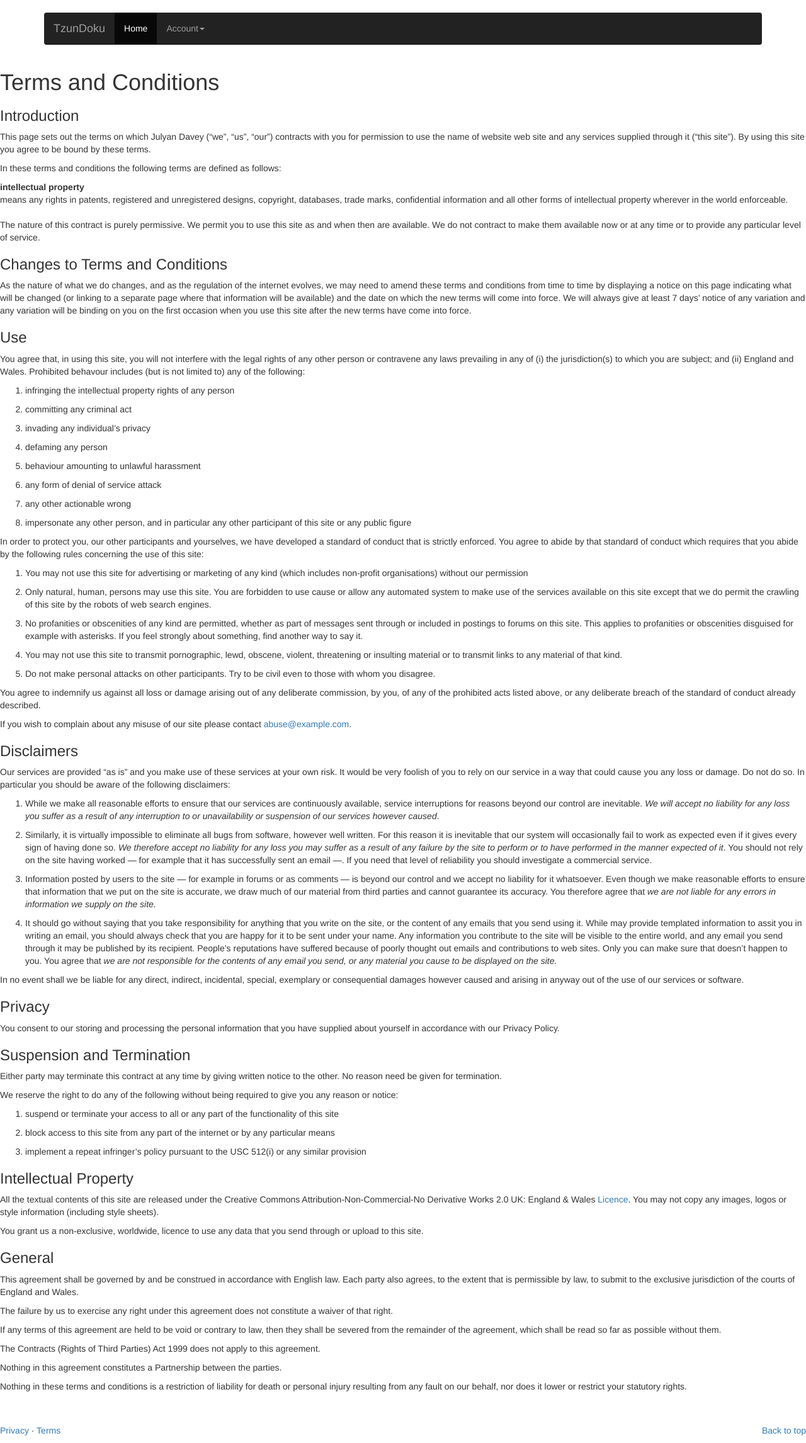
After one commit to larriant/tzundoku, a Flask app: page /terms in a window 1280 px wide. The commit adds this page. Shown: the whole page at 63% size. Run offline with Flask 2, Linux system fonts and the light colour scheme; some libraries are stand-ins or nearby versions.

Commit message:
Added terms and conditions and placeholder privacy policy

```diff
--- /dev/null
+++ b/tzundoku/legal/privacy.html
@@ -0,0 +1,2 @@
+<h1 id="privacy-policy">Privacy Policy</h1>
+<p>This policy is under construction.</p>
--- /dev/null
+++ b/tzundoku/legal/terms.html
@@ -0,0 +1,63 @@
+<h1 id="terms-and-conditions">Terms and Conditions</h1>
+<h3 id="introduction">Introduction</h3>
+<p>This page sets out the terms on which ENTITYDESCRIPTION (“we”, “us”, “our”) contracts with you for permission to use the <span>name of website</span> web site and any services supplied through it (“this site”). By using this site you agree to be bound by these terms.</p>
+<p>In these terms and conditions the following terms are defined as follows:</p>
+<dl>
+<dt>intellectual property</dt>
+<dd><p>means any rights in patents, registered and unregistered designs, copyright, databases, trade marks, confidential information and all other forms of intellectual property wherever in the world enforceable.</p>
+</dd>
+</dl>
+<p>The nature of this contract is purely permissive. We permit you to use this site as and when then are available. We do not contract to make them available now or at any time or to provide any particular level of service.</p>
+<h3 id="changes-to-terms-and-conditions">Changes to Terms and Conditions</h3>
+<p>As the nature of what we do changes, and as the regulation of the internet evolves, we may need to amend these terms and conditions from time to time by displaying a notice on this page indicating what will be changed (or linking to a separate page where that information will be available) and the date on which the new terms will come into force. We will always give at least 7 days’ notice of any variation and any variation will be binding on you on the first occasion when you use this site after the new terms have come into force.</p>
+<h3 id="use">Use</h3>
+<p>You agree that, in using this site, you will not interfere with the legal rights of any other person or contravene any laws prevailing in any of (i) the jurisdiction(s) to which you are subject; and (ii) England and Wales. Prohibited behavour includes (but is not limited to) any of the following:</p>
+<ol>
+<li><p>infringing the intellectual property rights of any person</p></li>
+<li><p>committing any criminal act</p></li>
+<li><p>invading any individual’s privacy</p></li>
+<li><p>defaming any person</p></li>
+<li><p>behaviour amounting to unlawful harassment</p></li>
+<li><p>any form of denial of service attack</p></li>
+<li><p>any other actionable wrong</p></li>
+<li><p>impersonate any other person, and in particular any other participant of this site or any public figure</p></li>
+</ol>
+<p>In order to protect you, our other participants and yourselves, we have developed a standard of conduct that is strictly enforced. You agree to abide by that standard of conduct which requires that you abide by the following rules concerning the use of this site:</p>
+<ol>
+<li><p>You may not use this site for advertising or marketing of any kind (which includes non-profit organisations) without our permission</p></li>
+<li><p>Only natural, human, persons may use this site. You are forbidden to use cause or allow any automated system to make use of the services available on this site except that we do permit the crawling of this site by the robots of web search engines.</p></li>
+<li><p>No profanities or obscenities of any kind are permitted, whether as part of messages sent through or included in postings to forums on this site. This applies to profanities or obscenities disguised for example with asterisks. If you feel strongly about something, find another way to say it.</p></li>
+<li><p>You may not use this site to transmit pornographic, lewd, obscene, violent, threatening or insulting material or to transmit links to any material of that kind.</p></li>
+<li><p>Do not make personal attacks on other participants. Try to be civil even to those with whom you disagree.</p></li>
+</ol>
+<p>You agree to indemnify us against all loss or damage arising out of any deliberate commission, by you, of any of the prohibited acts listed above, or any deliberate breach of the standard of conduct already described.</p>
+<p>If you wish to complain about any misuse of our site please contact <a href=""><span>abuse@example.com</span></a>.</p>
+<h3 id="disclaimers">Disclaimers</h3>
+<p>Our services are provided “as is” and you make use of these services at your own risk. It would be very foolish of you to rely on our service in a way that could cause you any loss or damage. Do not do so. In particular you should be aware of the following disclaimers:</p>
+<ol>
+<li><p>While we make all reasonable efforts to ensure that our services are continuously available, service interruptions for reasons beyond our control are inevitable. <em>We will accept no liability for any loss you suffer as a result of any interruption to or unavailability or suspension of our services however caused</em>.</p></li>
+<li><p>Similarly, it is virtually impossible to eliminate all bugs from software, however well written. For this reason it is inevitable that our system will occasionally fail to work as expected even if it gives every sign of having done so. <em>We therefore accept no liability for any loss you may suffer as a result of any failure by the site to perform or to have performed in the manner expected of it</em>. You should not rely on the site having worked — for example that it has successfully sent an email —. If you need that level of reliability you should investigate a commercial service.</p></li>
+<li><p>Information posted by users to the site — for example in forums or as comments — is beyond our control and we accept no liability for it whatsoever. Even though we make reasonable efforts to ensure that information that we put on the site is accurate, we draw much of our material from third parties and cannot guarantee its accuracy. You therefore agree that <em>we are not liable for any errors in information we supply on the site.</em></p></li>
+<li><p>It should go without saying that you take responsibility for anything that you write on the site, or the content of any emails that you send using it. While may provide templated information to assit you in writing an email, you should always check that you are happy for it to be sent under your name. Any information you contribute to the site will be visible to the entire world, and any email you send through it may be published by its recipient. People’s reputations have suffered because of poorly thought out emails and contributions to web sites. Only you can make sure that doesn’t happen to you. You agree that <em>we are not responsible for the contents of any email you send, or any material you cause to be displayed on the site.</em></p></li>
+</ol>
+<p>In no event shall we be liable for any direct, indirect, incidental, special, exemplary or consequential damages however caused and arising in anyway out of the use of our services or software.</p>
+<h3 id="privacy">Privacy</h3>
+<p>You consent to our storing and processing the personal information that you have supplied about yourself in accordance with our Privacy Policy.</p>
+<h3 id="suspension-and-termination">Suspension and Termination</h3>
+<p>Either party may terminate this contract at any time by giving written notice to the other. No reason need be given for termination.</p>
+<p>We reserve the right to do any of the following without being required to give you any reason or notice:</p>
+<ol>
+<li><p>suspend or terminate your access to all or any part of the functionality of this site</p></li>
+<li><p>block access to this site from any part of the internet or by any particular means</p></li>
+<li><p>implement a repeat infringer’s policy pursuant to the USC 512(i) or any similar provision</p></li>
+</ol>
+<h3 id="intellectual-property">Intellectual Property</h3>
+<p>All the textual contents of this site are released under the <span>Creative Commons Attribution-Non-Commercial-No Derivative Works 2.0 UK: England &amp; Wales <a href="http://creativecommons.org/licenses/by-nc-nd/2.0/uk/">Licence</a></span>. You may not copy any images, logos or style information (including style sheets).</p>
+<p>You grant us a non-exclusive, worldwide, licence to use any data that you send through or upload to this site.</p>
+<h3 id="general">General</h3>
+<p>This agreement shall be governed by and be construed in accordance with English law. Each party also agrees, to the extent that is permissible by law, to submit to the exclusive jurisdiction of the courts of England and Wales.</p>
+<p>The failure by us to exercise any right under this agreement does not constitute a waiver of that right.</p>
+<p>If any terms of this agreement are held to be void or contrary to law, then they shall be severed from the remainder of the agreement, which shall be read so far as possible without them.</p>
+<p>The Contracts (Rights of Third Parties) Act 1999 does not apply to this agreement.</p>
+<p>Nothing in this agreement constitutes a Partnership between the parties.</p>
+<p>Nothing in these terms and conditions is a restriction of liability for death or personal injury resulting from any fault on our behalf, nor does it lower or restrict your statutory rights.</p>
--- a/tzundoku/templates/layout.html
+++ b/tzundoku/templates/layout.html
@@ -52,7 +52,7 @@
 <!-- FOOTER -->
       <footer>
         <p class="pull-right"><a href="#">Back to top</a></p>
-        <p><a href="#">Privacy</a> &middot; <a href="#">Terms</a></p>
+        <p><a href="privacy">Privacy</a> &middot; <a href="terms">Terms</a></p>
       </footer>
 
     <!-- Bootstrap core JavaScript
--- /dev/null
+++ b/tzundoku/templates/legal.html
@@ -0,0 +1,5 @@
+{% extends "layout.html" %}
+{% block title %}{{ title }}{% endblock %}
+{% block content %}
+{{ content | safe }}
+{% endblock %}
--- a/tzundoku/views.py
+++ b/tzundoku/views.py
@@ -4,6 +4,8 @@ from tzundoku import tzundoku, db
 from .forms import LoginForm
 from .forms import RegistrationForm
 from .models import User
+
+import legal
 
 @tzundoku.route('/')
 @tzundoku.route('/index')
@@ -75,3 +77,14 @@ def testdb():
         return 'It Works.'
     else:
         return 'Something is broken'
+
+@tzundoku.route('/terms')
+def terms():
+    return render_template('legal.html',
+                           title="Terms and Conditions",
+                           content=legal.terms)
+@tzundoku.route('/privacy')
+def privacy():
+    return render_template('legal.html',
+                           title="Privacy Policy",
+                           content=legal.privacy)
```
Also changed, not shown: tzundoku/legal/__init__.py (added, +26 -0 lines), 2 other files.
